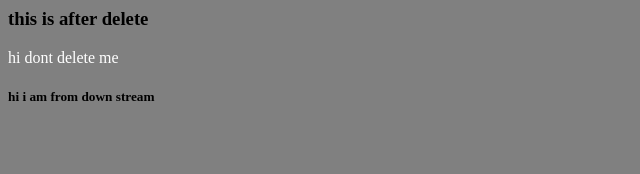
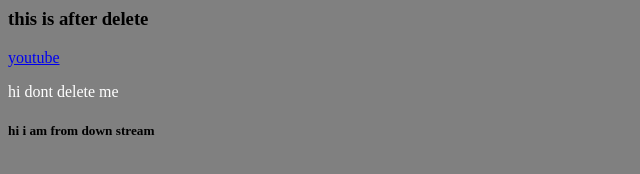
Before and after one commit to fertdesigns/our_first_repo, a plain HTML site: page index.html in a window 1280 px wide. Shown: the whole page, without its empty margins (0-640 px from the left). Drawn offline with Linux system fonts and the light colour scheme.

Commit message:
anchor tag updated

```diff
--- a/index.html
+++ b/index.html
@@ -4,6 +4,7 @@
 </head>
 <body>
 <h3>this is after delete</h3>
+<a href="https://www.youtube.com">youtube</a>
 <p>hi dont delete me</p>
 <h5>hi i am from down stream</h5>
 </body>
```
